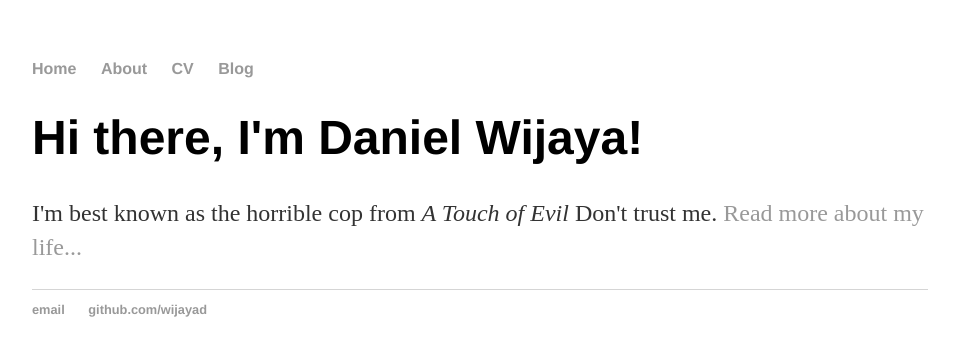
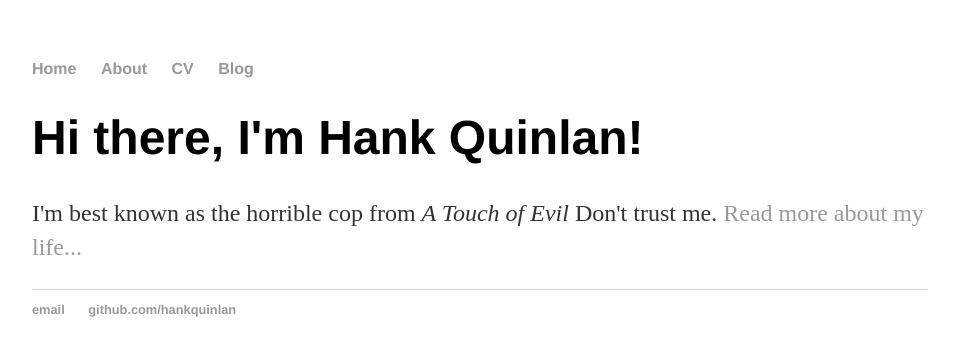
Before and after one commit to wijayad/wijayad.github.io, a Jekyll site: the page built from index.html, in a window 1280 px wide. Shown: the top 356 px of the page, without its empty margins (160-1115 px from the left). Built offline with Jekyll 4.4.1, drawn with Linux system fonts in a browser that asks for light colours.

Commit message:
Update index.html

```diff
--- a/index.html
+++ b/index.html
@@ -1,30 +1,8 @@
-<!DOCTYPE html>
-<html>
-	<head>
-		<title>Daniel Wijaya</title>
-		<!-- link to main stylesheet -->
-		<link rel="stylesheet" type="text/css" href="/css/main.css">
-	</head>
-	<body>
-		<nav>
-    		<ul>
-        		<li><a href="/">Home</a></li>
-	        	<li><a href="/about">About</a></li>
-        		<li><a href="/cv">CV</a></li>
-        		<li><a href="/blog">Blog</a></li>
-    		</ul>
-		</nav>
-		<div class="container">
-    		<div class="blurb">
-        		<h1>Hi there, I'm Daniel Wijaya!</h1>
-				<p>I'm best known as the horrible cop from <em>A Touch of Evil</em> Don't trust me. <a href="/about">Read more about my life...</a></p>
-    		</div><!-- /.blurb -->
-		</div><!-- /.container -->
-		<footer>
-    		<ul>
-        		<li><a href="mailto:leinadayajaw@gmail.com">email</a></li>
-        		<li><a href="https://github.com/wijayad">github.com/wijayad</a></li>
-			</ul>
-		</footer>
-	</body>
-</html>
+---
+layout: default
+title: Hank Quinlan, Horrible Cop
+---
+<div class="blurb">
+	<h1>Hi there, I'm Hank Quinlan!</h1>
+	<p>I'm best known as the horrible cop from <em>A Touch of Evil</em> Don't trust me. <a href="/about">Read more about my life...</a></p>
+</div><!-- /.blurb -->
```
